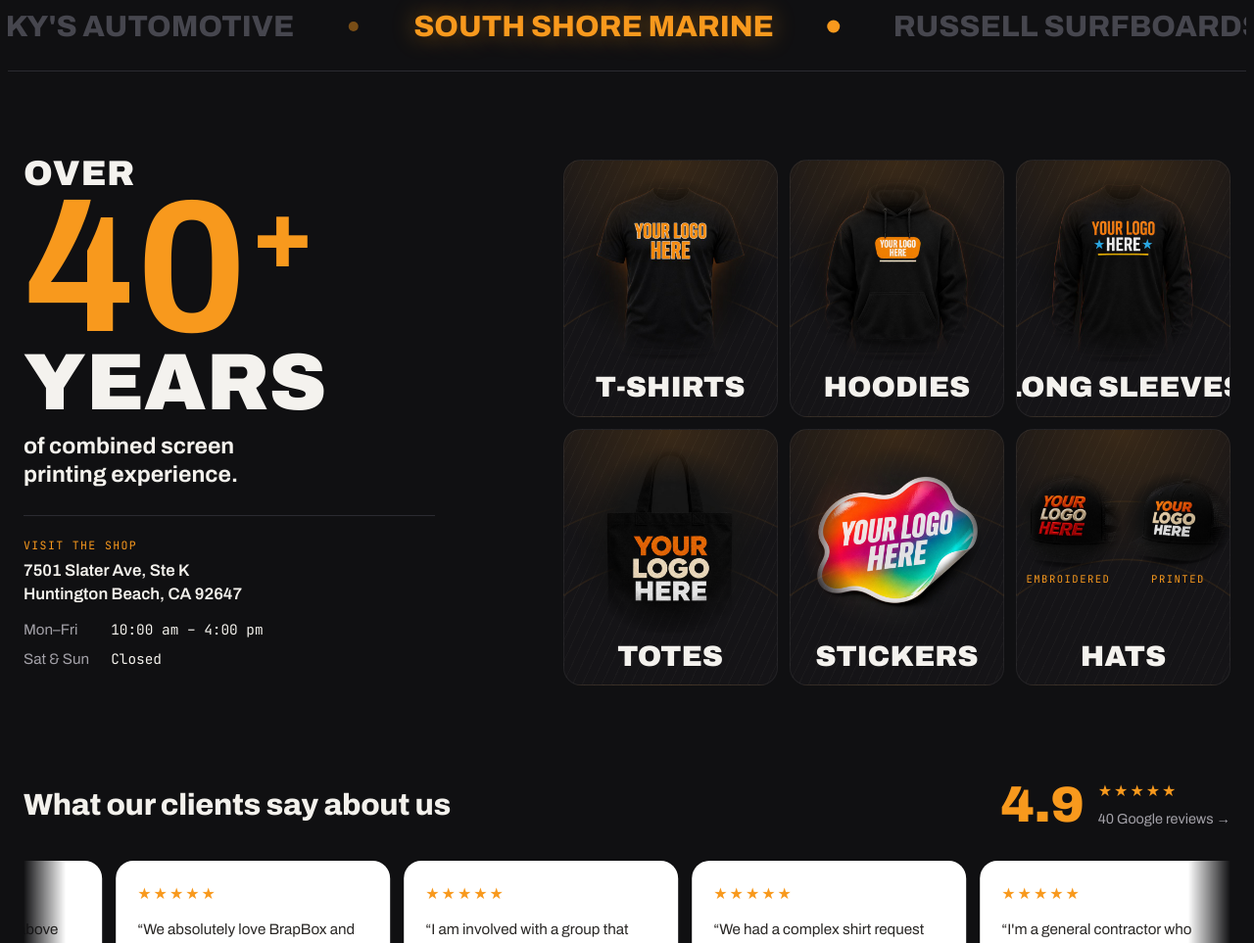
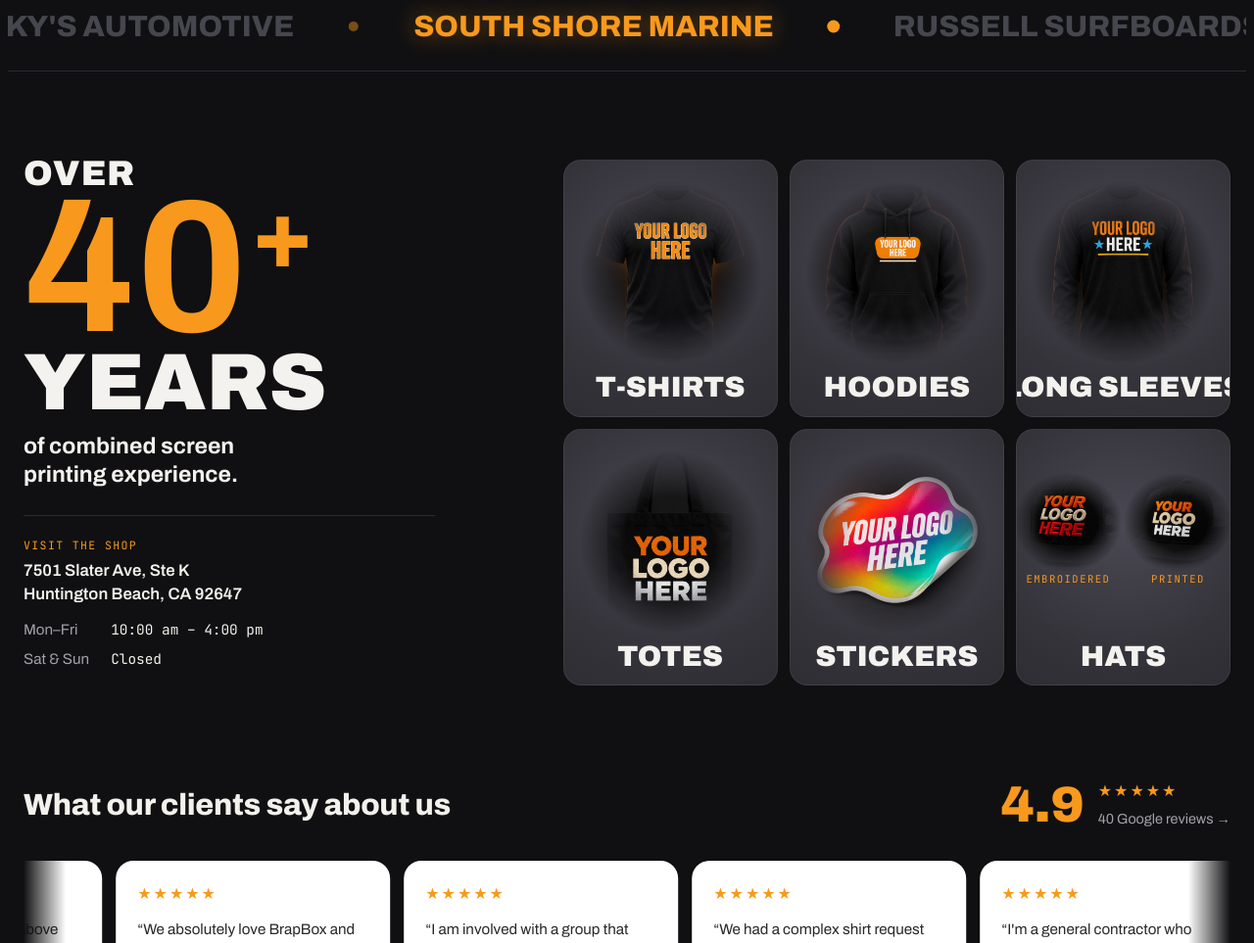
Before and after one commit to brapboxtshirt/brapbox-site, a plain HTML site: page index.html in a window 1280 px wide. Shown: the part 896-1859 px from the top of the page at 98% size. Drawn offline with Linux system fonts and the light colour scheme.

Commit message:
Add files via upload

```diff
--- a/index.html
+++ b/index.html
@@ -1052,6 +1052,11 @@ label[for="qsDate"],#qsDate{display:none}
 .qs-xf button:hover{color:var(--fg);border-color:var(--muted)}
 .qs-addf{position:relative;width:max-content}.qs-addf input{position:absolute;opacity:0;width:1px;height:1px}
 .qs-art .qs-drop b{overflow-wrap:anywhere}
+
+/* lighter product tiles */
+.wp2-grid li{background:radial-gradient(120% 90% at 50% 38%,#4a4852 0%,#34333a 55%,#2a292f 100%)!important}
+.wp2-grid img.wpm{-webkit-mask-image:radial-gradient(closest-side,#000 48%,transparent 96%);mask-image:radial-gradient(closest-side,#000 48%,transparent 96%)}
+.mk-pair img.wpm{-webkit-mask-image:radial-gradient(closest-side,#000 54%,transparent 98%);mask-image:radial-gradient(closest-side,#000 54%,transparent 98%)}
 </style>
 
 <div class="progress" id="progress"></div>
```
